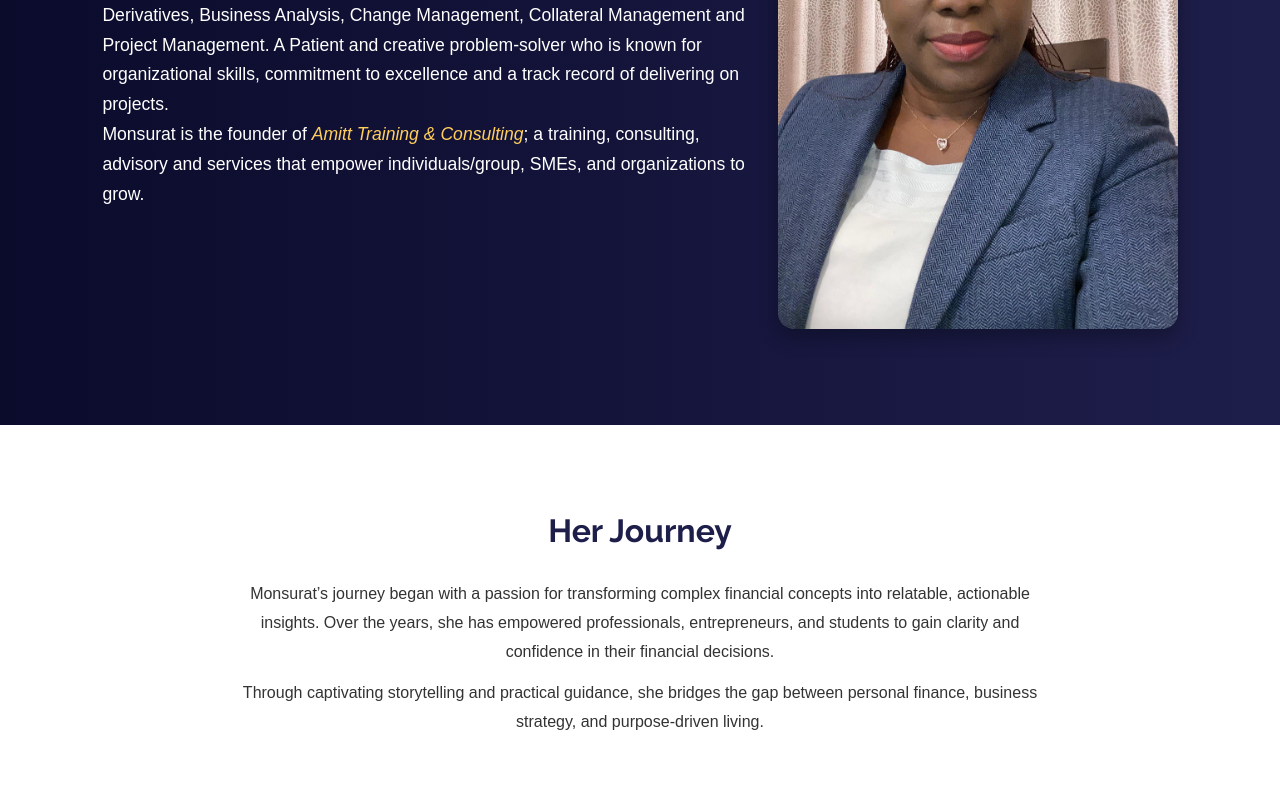
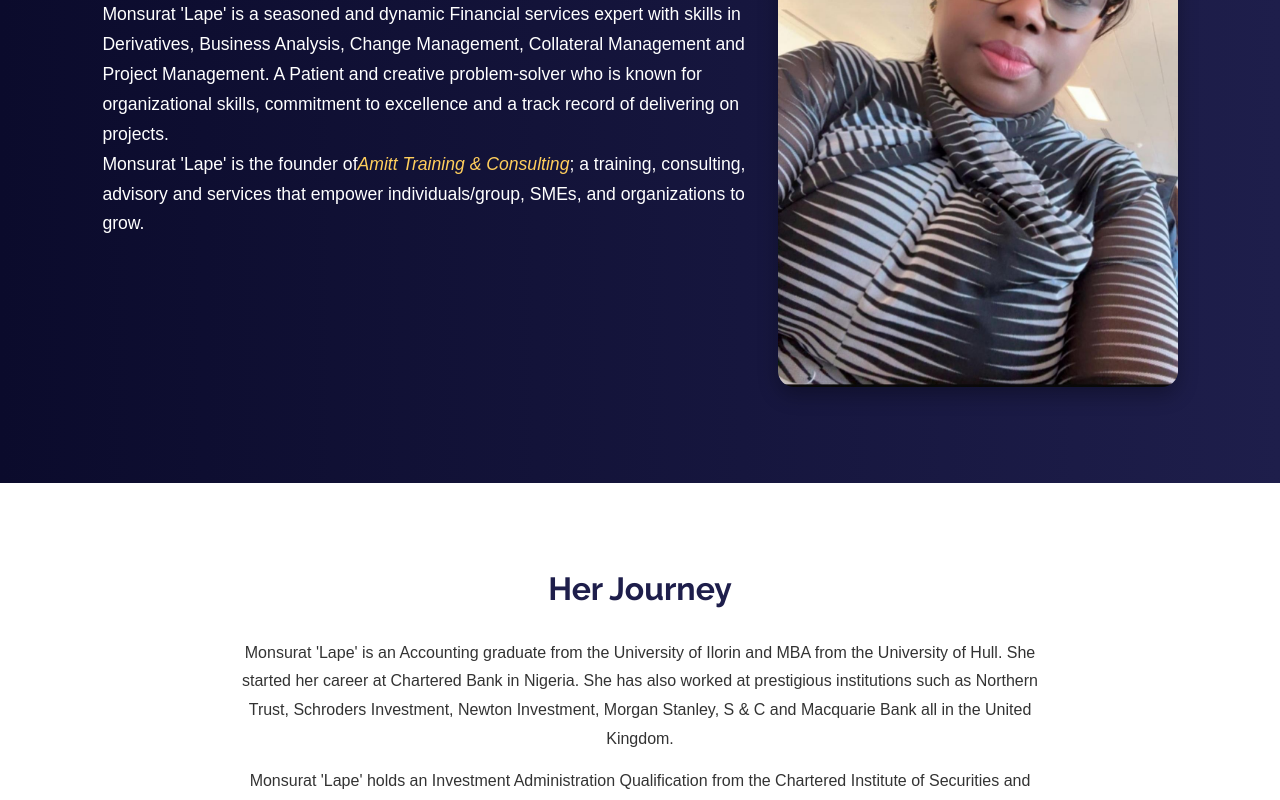
Before and after one commit to Gboly/mlainsights, a Next.js app: page /about in a window 1280 px wide. Shown: the part 300-1100 px from the top of the page. Built offline with nearby package versions, Linux system fonts and the light colour scheme.

Commit message:
feat: Update about page

```diff
--- a/app/about/page.tsx
+++ b/app/about/page.tsx
@@ -17,10 +17,8 @@ const AboutPage = () => {
         >
           <h1>About <span className="highlight">Monsurat Lape Adeoti</span></h1>
           <p>
-            Monsurat 'Lape' is a seasoned and dynamic Financial services expert with skills in Derivatives,
-            Business Analysis, Change Management, Collateral Management and Project Management.
-            A Patient and creative problem-solver who is known for organizational skills, commitment to excellence and a track record of delivering on projects.
-            <p>Monsurat is the founder of{" "}
+            {"Monsurat 'Lape' is a seasoned and dynamic Financial services expert with skills in Derivatives, Business Analysis, Change Management, Collateral Management and Project Management. A Patient and creative problem-solver who is known for organizational skills, commitment to excellence and a track record of delivering on projects."}
+            <p>{"Monsurat 'Lape' is the founder of"}
             <Link href="https://www.amittcsl.com" target="_blank" className="amitt-link">
               Amitt Training & Consulting
             </Link>; a training, consulting, advisory and services that empower individuals/group, SMEs, and organizations to grow.</p>
@@ -34,7 +32,7 @@ const AboutPage = () => {
           transition={{ duration: 1 }}
         >
           <Image
-            src="/mla.jpg"
+            src="/mla.jpeg"
             alt="Monsurat Lape Adeoti"
             width={400}
             height={450}
@@ -58,17 +56,14 @@ const AboutPage = () => {
           whileInView={{ opacity: 1 }}
           transition={{ duration: 0.8 }}
         >
-          Monsurat’s journey began with a passion for transforming complex financial concepts
-          into relatable, actionable insights. Over the years, she has empowered professionals,
-          entrepreneurs, and students to gain clarity and confidence in their financial decisions.
+          {"Monsurat 'Lape' is an Accounting graduate from the University of Ilorin and MBA from the University of Hull. She started her career at Chartered Bank in Nigeria. She has also worked at prestigious institutions such as Northern Trust, Schroders Investment, Newton Investment, Morgan Stanley, S & C and Macquarie Bank all in the United Kingdom."}
         </motion.p>
         <motion.p
           initial={{ opacity: 0 }}
           whileInView={{ opacity: 1 }}
           transition={{ duration: 1 }}
         >
-          Through captivating storytelling and practical guidance, she bridges the gap between
-          personal finance, business strategy, and purpose-driven living.
+          {"Monsurat 'Lape' holds an Investment Administration Qualification from the Chartered Institute of Securities and Investment UK (CISI), Business Analysis Diploma and a certificate in Prince 2 Project Management. She had attended various management, leadership and entrepreneurship courses in various organisations."}
         </motion.p>
       </section>
 
```
Also changed, not shown: public/mla.jpeg (added).
